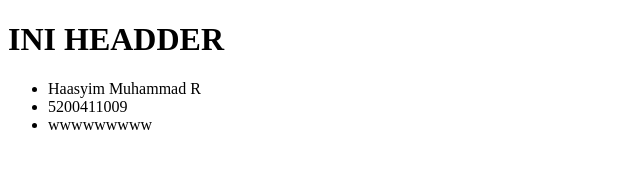
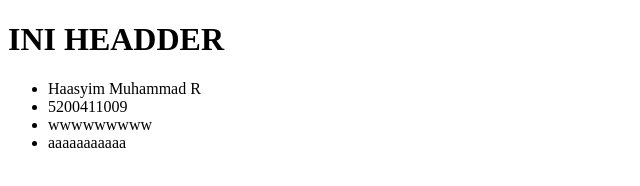
Before and after one commit to HaasyimMuhammad/responsi, a plain HTML site: page header.html in a window 1280 px wide. Shown: the whole page, without its empty margins (0-640 px from the left). Drawn offline with Linux system fonts and the light colour scheme.

Commit message:
edit header

```diff
--- a/header.html
+++ b/header.html
@@ -13,6 +13,7 @@
         <li>Haasyim Muhammad R</li>
         <li>5200411009</li>
         <li>wwwwwwwww</li>
+        <li>aaaaaaaaaaa</li>
     </ul>
 </body>
 </html>
```
